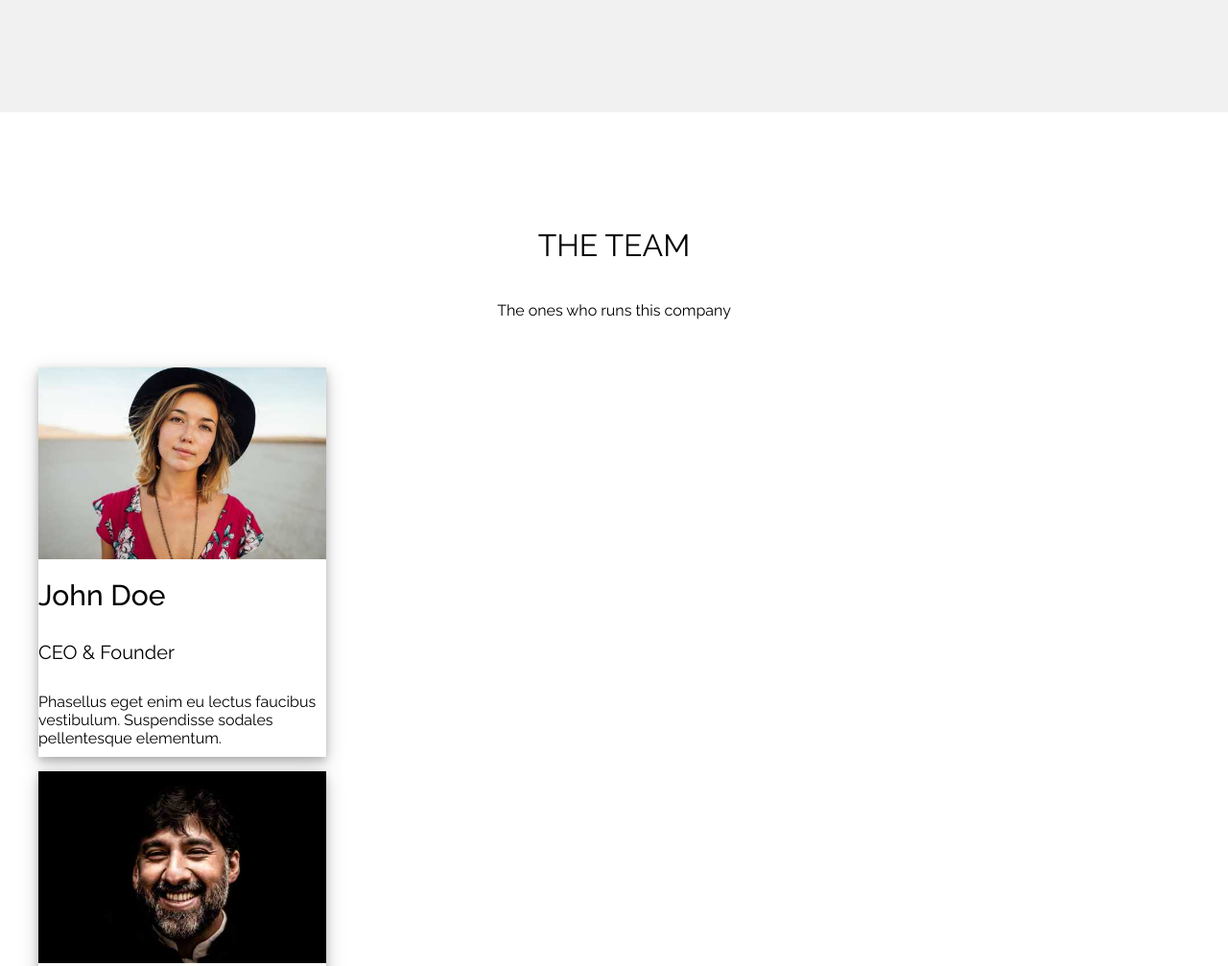
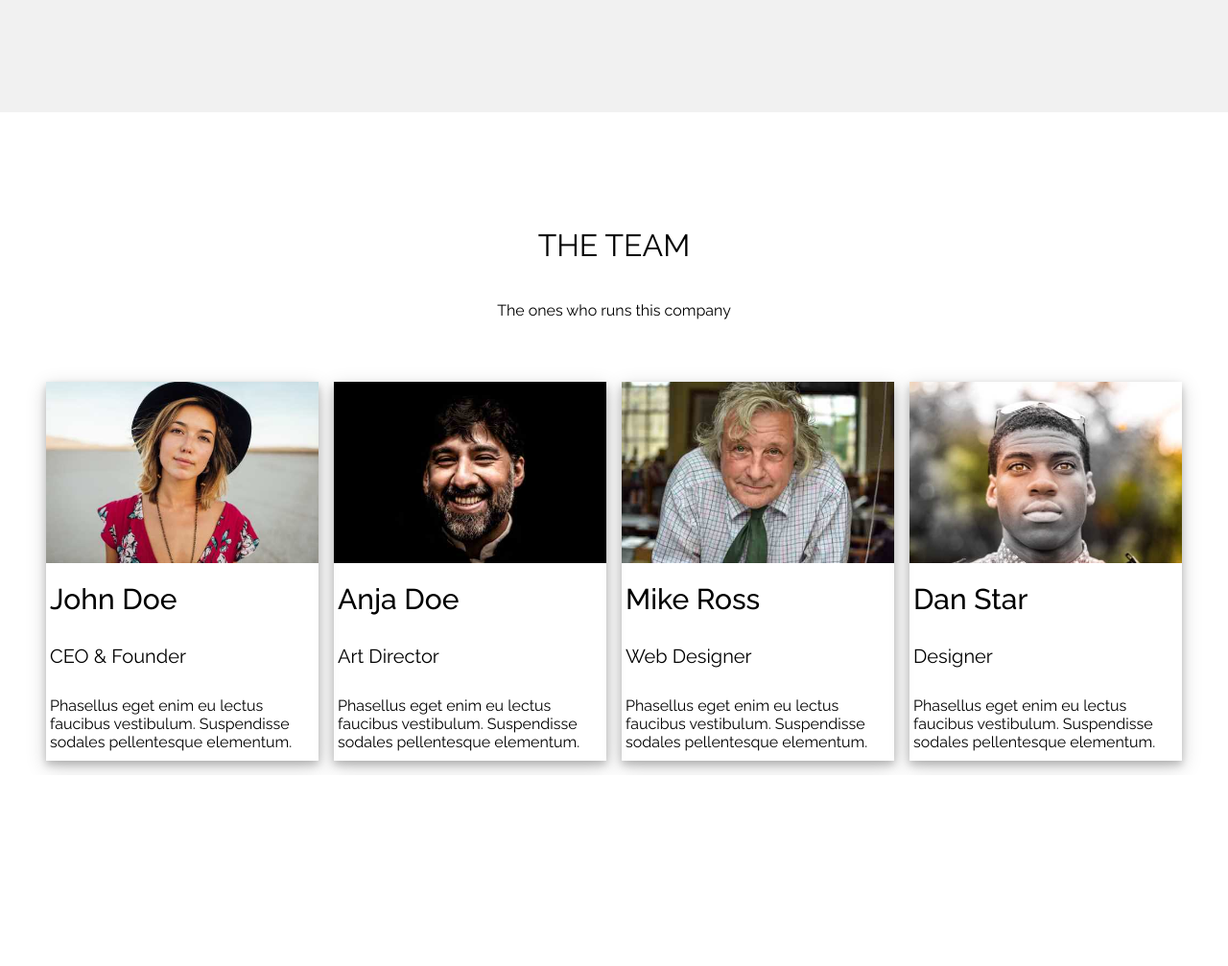
Before and after one commit to sejal-123/CSS, a plain HTML site: page Responsive CSS/Project/index.html in a window 1280 px wide. Shown: the part 2014-3021 px from the top of the page at 96% size. After the commit the page ends 2822 px from the top, so only its background shows below. Drawn offline with Linux system fonts and the light colour scheme.

Commit message:
Added float left to place cards properly

```diff
--- a/Responsive CSS/Project/index.html
+++ b/Responsive CSS/Project/index.html
@@ -93,24 +93,31 @@
         <h1>THE TEAM</h1>
         <p class="team-subheading">The ones who runs this company</p>
         <div class="team-subsections">
+            <div class="outer-card">
                 <div class="card">
                     <img src="./images/team1.jpg" alt="John Doe">
                     <h4>John Doe</h4>
                     <h5>CEO & Founder</h5>
                     <p>Phasellus eget enim eu lectus faucibus vestibulum. Suspendisse sodales pellentesque elementum.</p>
                 </div>
+            </div>
+            <div class="outer-card">
                 <div class="card">
                     <img src="./images/team2.jpg" alt="Anja Doe">
                     <h4>Anja Doe</h4>
                     <h5>Art Director</h5>
                     <p>Phasellus eget enim eu lectus faucibus vestibulum. Suspendisse sodales pellentesque elementum.</p>
                 </div>
+            </div>
+            <div class="outer-card">
                 <div class="card">
                     <img src="./images/team3.jpg" alt="Mike Ross">
                     <h4>Mike Ross</h4>
                     <h5>Web Designer</h5>
                     <p>Phasellus eget enim eu lectus faucibus vestibulum. Suspendisse sodales pellentesque elementum.</p>
                 </div>
+            </div>
+            <div class="outer-card">
                 <div class="card">
                     <img src="./images/team4.jpg" alt="Dan Star">
                     <h4>Dan Star</h4>
@@ -119,6 +126,7 @@
                 </div>
             </div>
         </div>
+    </div>
     <script src="index.js"></script>
 </body>
 </html>
--- a/Responsive CSS/Project/style.css
+++ b/Responsive CSS/Project/style.css
@@ -143,7 +143,7 @@ ul {
 }
 
 .team {
-    margin: 120px 40px;
+    padding: 120px 40px;
     text-align: center;
 }
 
@@ -156,19 +156,19 @@ ul {
 
 .card h4 {
     font-weight: 500;
-    margin: 20px 0;
+    margin: 20px 4px;
     font-size: 30px;
     text-align: left;
 }
 
 .card h5 {
-    margin: 10px 0 20px;
+    margin: 10px 4px 20px;
     font-size: 20px;
     text-align: left;
 }
 
 .card p {
-    margin: 10px 0;
+    margin: 10px 4px;
     text-align: left;
 }
 
@@ -219,19 +219,17 @@ ul {
     .design-image {
         width: 50%;
     }
-    .team-subsections {
-        display: inline;
-    }
-    .team-subsections .card {
+    .team-subsections .outer-card {
         width: 50%;
+        float: left;
+        padding: 0 8px;
     }
 }
 
 @media (min-width: 993px) {
-    .team-subsections .card {
+    .team-subsections .outer-card {
         width: 25%;
-    }
-    .team-subsections {
-        display: inline;
+        float: left;
+        padding: 0 8px;
     }
 }
```
Lines whose indentation alone changed are shown as unchanged.
